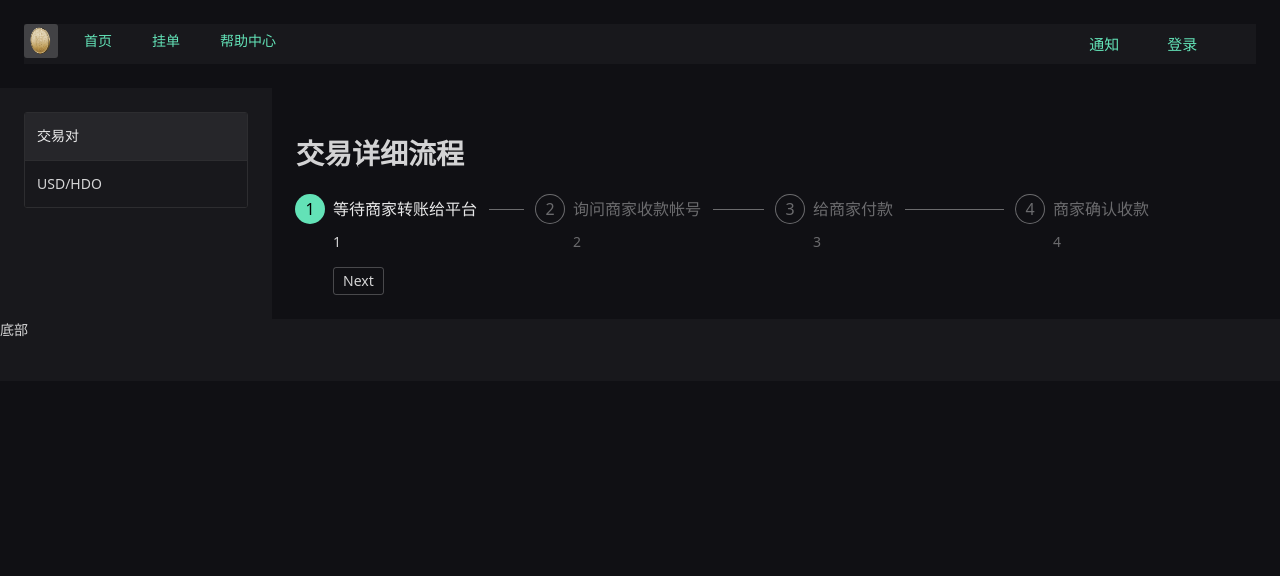
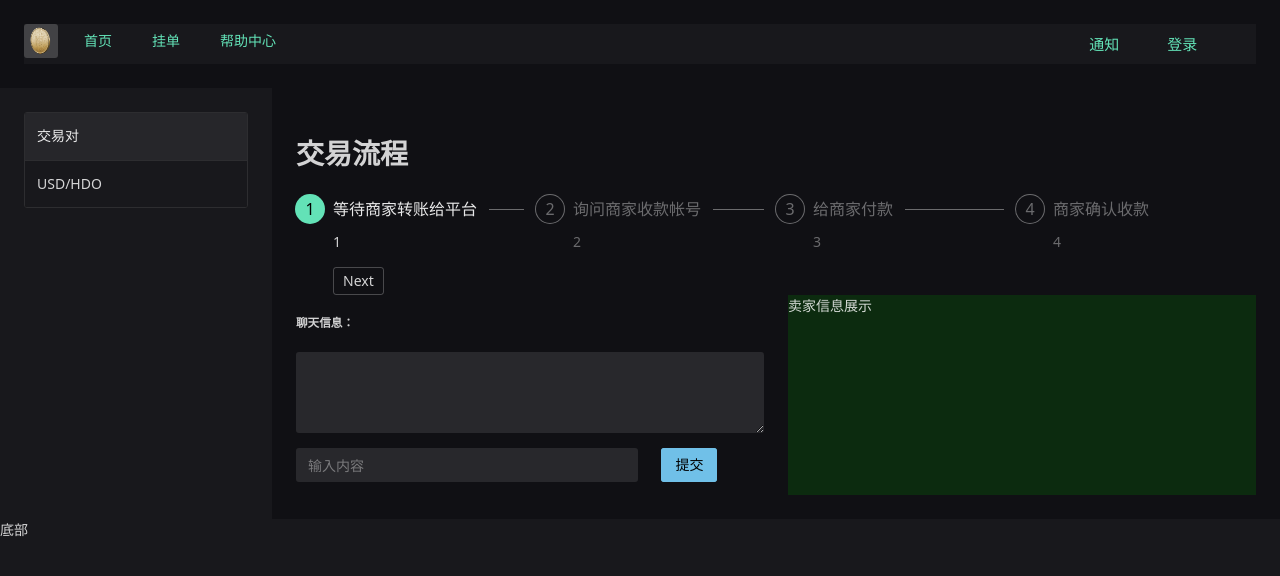
Before and after one commit to lairdnote/app-list, a Vue app: page /transaction in a window 1280 px wide. Shown: the top 576 px of the page. Built offline with nearby package versions, Linux system fonts and the light colour scheme; no server answers; a small style sheet from the web is missing.

Commit message:
transaction view demo

```diff
--- a/src/components/DataTable.vue
+++ b/src/components/DataTable.vue
@@ -4,7 +4,7 @@
     v-model:data="data"
     :pagination="paginationReactive"
   />
-</template>>
+</template>
 <script setup>
 import { reactive, h, ref, inject, onMounted, getCurrentInstance } from "vue";
 import { NButton, treeDark } from "naive-ui";
@@ -28,9 +28,9 @@ const ContactLimit = (resData) => {
     const { limit } = op;
     var limitC = op.limit;
     var temp = item;
-    if (typeof limitC === String){
-      temp.limit = limitC
-    }else{
+    if (typeof limitC === String) {
+      temp.limit = limitC;
+    } else {
       temp.limit = limitC.up + " - " + limitC.down;
     }
 
@@ -70,8 +70,7 @@ const paginationReactive = reactive({
   },
 });
 
-const Paymentsoptions = {1: "支付宝",2: "paypal", 3:"weChat"}
-
+const Paymentsoptions = { 1: "支付宝", 2: "paypal", 3: "weChat" };
 
 const buycreateColumns = () => [
   {
@@ -103,9 +102,9 @@ const buycreateColumns = () => [
         NButton,
         {
           type: "info",
-          size: "small"
+          size: "small",
         },
-        { default: () => Paymentsoptions[row.payments[0]] },
+        { default: () => Paymentsoptions[row.payments[0]] }
       );
     },
   },
@@ -126,7 +125,6 @@ const buycreateColumns = () => [
   },
 ];
 
-
 const sendMail = (args) => {
   console.log(args);
   router.push({
--- a/src/components/HeaderNav.vue
+++ b/src/components/HeaderNav.vue
@@ -53,6 +53,7 @@
     </n-space>
   </header>
 </template>
+
 <script setup>
 </script>
 <style>
--- a/src/components/SideProfile.vue
+++ b/src/components/SideProfile.vue
@@ -11,27 +11,18 @@
       </n-layout-sider>
 
       <ContentUser />
-
     </n-layout>
   </n-space>
 </template>
 
 <script setup>
 import ContentUser from "./ContentUser.vue";
-import { defineComponent, h, ref } from "vue";
-import { RouterLink, RouterView } from "vue-router";
+import { h, ref } from "vue";
+import { RouterLink } from "vue-router";
 import { NIcon } from "naive-ui";
-import {
-  Accessibility,
-  LogoYen,
-  MailOpenOutline,
-  ArrowUndo,
-  ArrowRedo,
-  ReorderFour,
-} from "@vicons/ionicons5";
+import { Accessibility, LogoYen, MailOpenOutline } from "@vicons/ionicons5";
 
 const meunValueRef = ref(false);
-
 
 function renderIcon(icon) {
   return () => h(NIcon, null, { default: () => h(icon) });
@@ -43,17 +34,16 @@ const menuOptions = [
         RouterLink,
         {
           to: {
-            name: 'user',
+            name: "user",
             params: {
-              lang: 'en-US'
-            }
-          }
+              lang: "en-US",
+            },
+          },
         },
-        { default: () => '用户信息' }
+        { default: () => "用户信息" }
       ),
     key: "userinfo",
     icon: renderIcon(Accessibility),
-
   },
   {
     label: () =>
@@ -61,13 +51,13 @@ const menuOptions = [
         RouterLink,
         {
           to: {
-            name: 'finace',
+            name: "finace",
             params: {
-              lang: 'en-US'
-            }
-          }
+              lang: "en-US",
+            },
+          },
         },
-        { default: () => '财报' }
+        { default: () => "财报" }
       ),
     key: "finace",
     icon: renderIcon(LogoYen),
@@ -78,20 +68,17 @@ const menuOptions = [
         RouterLink,
         {
           to: {
-            name: 'order',
+            name: "order",
             params: {
-              lang: 'en-US'
-            }
-          }
+              lang: "en-US",
+            },
+          },
         },
-        { default: () => '挂单' }
+        { default: () => "挂单" }
       ),
     key: "order",
     icon: renderIcon(MailOpenOutline),
-
   },
-
 ];
 const defaultExpandedKeys = ["userinfo"];
-
 </script>
--- a/src/views/TransactionView.vue
+++ b/src/views/TransactionView.vue
@@ -1,6 +1,6 @@
 <template>
   <div>
-    <h1>交易详细流程</h1>
+    <h1>交易流程</h1>
 
     <n-space vertical>
       <n-steps :current="current" :status="currentStatus">
@@ -9,7 +9,7 @@
             <p>1</p>
             <n-button
               v-if="current === 1"
-            :type="buttonType"
+
               size="small"
               @click="handleButtonClick"
             >
@@ -22,7 +22,7 @@
             <p>2</p>
             <n-button
               v-if="current === 2"
-            :type="buttonType"
+
               size="small"
               @click="handleButtonClick"
             >
@@ -35,7 +35,7 @@
             <p>3</p>
             <n-button
               v-if="current === 3"
-            :type="buttonType"
+
               size="small"
               @click="handleButtonClick"
             >
@@ -48,7 +48,7 @@
             <p>4</p>
             <n-button
               v-if="current === 4"
-            :type="buttonType"
+
               size="small"
               @click="handleButtonClick"
             >
@@ -58,31 +58,72 @@
         </n-step>
       </n-steps>
     </n-space>
+    <div class="box">
+      <n-grid x-gap="24" :cols="2" >
+        <n-gi>
+          <div>
+            <h5>聊天信息：</h5>
+            <n-input type="textarea" placeholder="" />
+            <p></p>
+            <n-grid x-gap="12" :cols="2">
+              <n-gi class="left">
+                <n-input type="text" placeholder="输入内容"    />
+              </n-gi>
+              <n-gi class="right" >
+                <n-button type="info" > 提交 </n-button>
+              </n-gi>
+            </n-grid>
+          </div>
+        </n-gi>
+        <n-gi>
+          <div class="green">卖家信息展示</div>
+        </n-gi>
+      </n-grid>
+    </div>
   </div>
 </template>
 
 <script setup>
-import { ref ,computed} from "vue";
-import { useRoute } from 'vue-router';
+import { ref, computed } from "vue";
+import { useRoute } from "vue-router";
 const route = useRoute();
 const provider = route.params;
-console.log(provider)
-
-
+console.log(provider);
 
 const currentRef = ref(1);
 const currentStatusRef = ref("process");
 
-
-
-const current = currentRef
-const currentStatus = currentStatusRef
+const current = currentRef;
+const currentStatus = currentStatusRef;
 const handleButtonClick = () => {
-  currentRef.value = currentRef.value % 4 + 1;
-}
-
+  currentRef.value = (currentRef.value % 4) + 1;
+};
 </script>
 
 
-<style>
+<style scoped>
+.light-green {
+  height: 200px;
+  background-color: rgba(0, 128, 0, 0.12);
+}
+.green {
+  height: 200px;
+  background-color: rgba(0, 128, 0, 0.24);
+}
+
+.box {
+  display: flex;
+  justify-items: center;
+  margin: 10 auto;
+}
+.left {
+  float: left;
+  justify-items: center;
+  width: 150%;
+  height: 40%;
+}
+.right {
+  float: right;
+  margin-left: 55%;
+}
 </style>
```
Also changed, not shown: src/components/Footer.vue (+3 -4 lines). Lines whose indentation alone changed are shown as unchanged.
